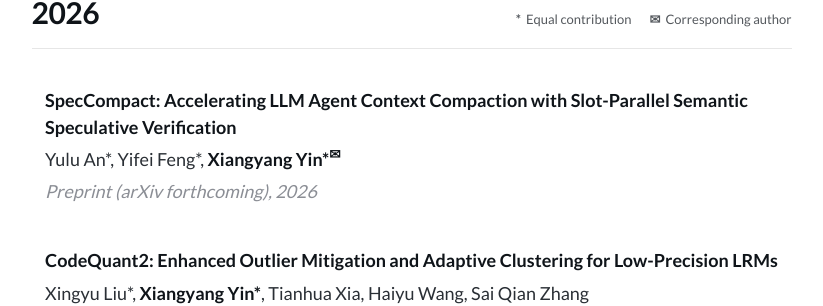
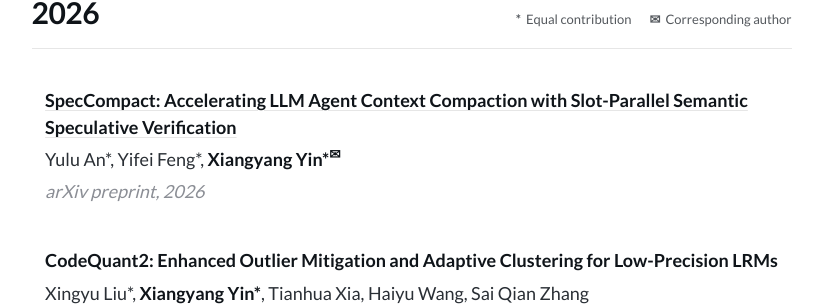
Before and after one commit to shawnyin128/shawnyin128.github.io, a Jekyll site: the page built from _pages/publication.md, in a window 1280 px wide. Shown: the part 680-986 px from the top of the page, without its empty margins (221-1044 px from the left). Built offline with Jekyll 4.4.1, drawn with Linux system fonts in a browser that asks for light colours; a style sheet for code colours, icons or effects is not loaded.

Commit message:
Link SpecCompact to arXiv preprint

```diff
--- a/_data/settings.yml
+++ b/_data/settings.yml
@@ -98,9 +98,9 @@
   view_all_link: '/publications/'
   items:
     - title: 'SpecCompact: Accelerating LLM Agent Context Compaction with Slot-Parallel Semantic Speculative Verification'
-      venue: 'Preprint (arXiv forthcoming), 2026'
+      venue: 'arXiv preprint, 2026'
       authors: 'Yulu An*, Yifei Feng*, <strong>Xiangyang Yin*<sup title="Corresponding author" aria-label="Corresponding author">&#9993;</sup></strong>'
-      link:
+      link: 'https://arxiv.org/abs/2611.06876'
       image: '/images/works/speccompact.png'
       image_fit: contain
       tag:
--- a/_pages/publication.md
+++ b/_pages/publication.md
@@ -18,13 +18,15 @@
 
 <div class="publication-card animate">
 <div class="publication-title">
-  <strong>SpecCompact: Accelerating LLM Agent Context Compaction with Slot-Parallel Semantic Speculative Verification</strong>
+  <a href="https://arxiv.org/abs/2611.06876">
+    <strong>SpecCompact: Accelerating LLM Agent Context Compaction with Slot-Parallel Semantic Speculative Verification</strong>
+  </a>
 </div>
 <div class="publication-authors">
   Yulu An*, Yifei Feng*, <strong>Xiangyang Yin*<sup title="Corresponding author" aria-label="Corresponding author">&#9993;</sup></strong>
 </div>
 <div class="publication-conference">
-  Preprint (arXiv forthcoming), 2026
+  arXiv preprint, 2026
 </div>
 </div>
 
```
